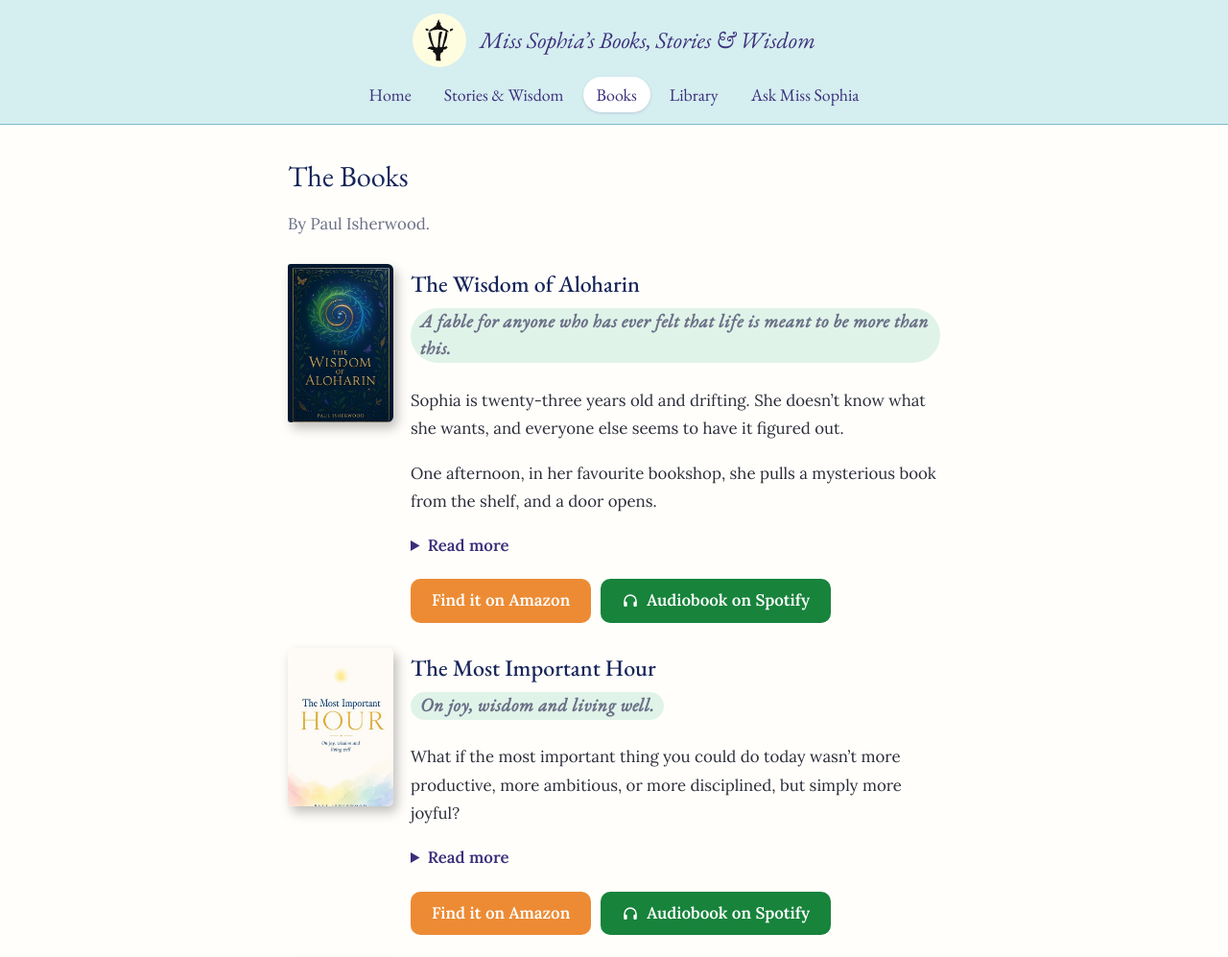
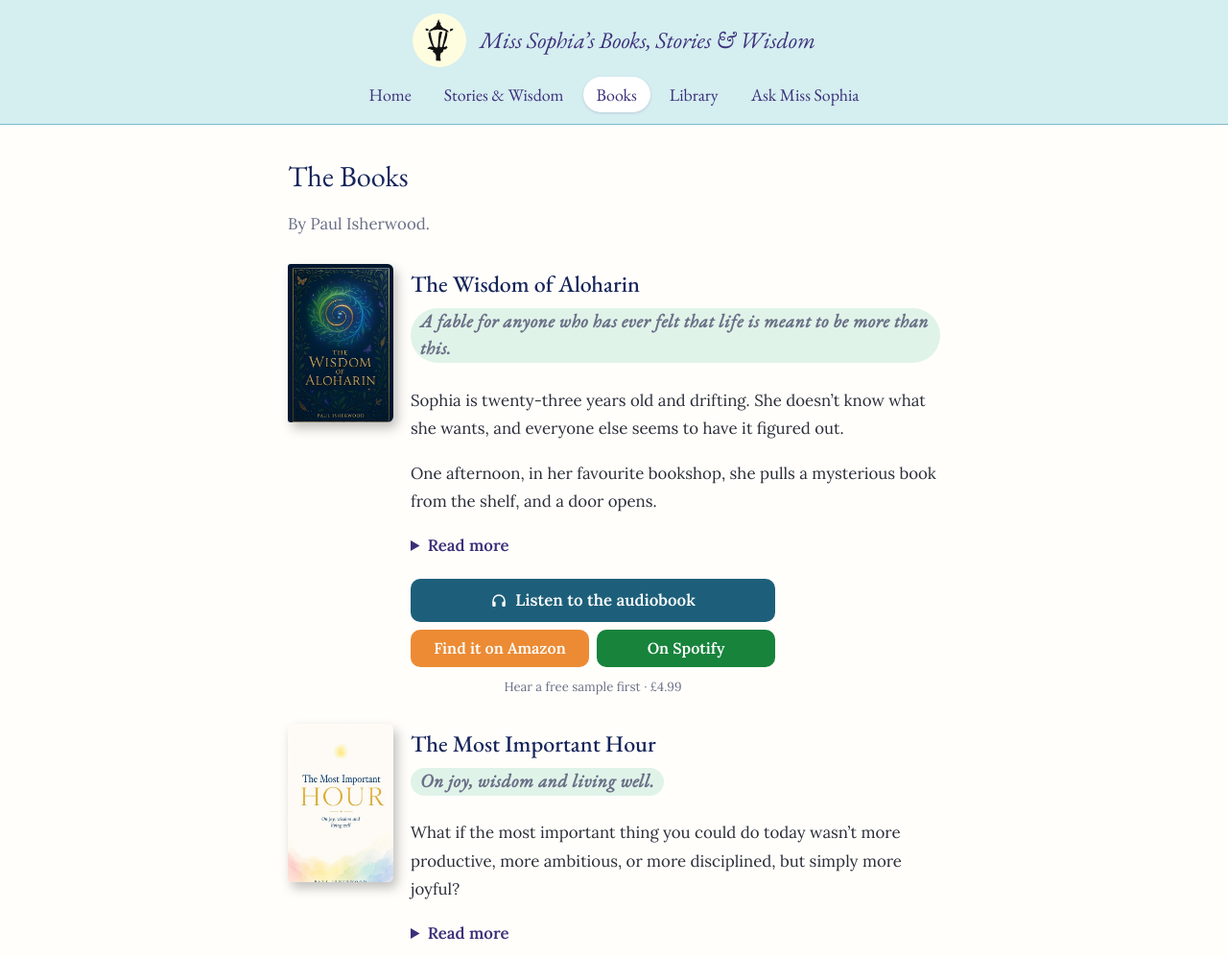
Before and after one commit to pjisherwood/miss-sophia-books, a plain HTML site: page books.html in a window 1280 px wide. Shown: the top 997 px of the page at 96% size. Drawn offline with nearby package versions, Linux system fonts and the light colour scheme.

Commit message:
Add The Wisdom of Aloharin audiobook (17 files in R2); A Christmas Dream listed first on the home page
Co-Authored-By: Claude Sonnet 5.5 <noreply@anthropic.com>
Claude-Session: https://claude.ai/code/session_01NSPDUXgSrfL9za4xk1jTEe

```diff
--- a/content.js
+++ b/content.js
@@ -605,6 +605,39 @@ const AUDIOBOOKS = [ {
     { n:10, title:"A Sign of Love", first:"The sound of the doorbell rang out just as Oliver reached for the peeler.", file:"track-12.mp3", duration:467 },
     { n:11, title:"The Greatest Gift", first:"After the robin’s visit, the garden beyond the frosted glass seemed even more still and quiet, the snow glistening faintly under the soft glow spilling from the living room.", file:"track-13.mp3", duration:540 }
   ]
+},
+{
+  slug:"wisdom-of-aloharin",
+  access:"paid", price:499, priceText:"£4.99", productId:"wisdom-of-aloharin-audiobook",
+    taxCode:"txcd_10301000", // Stripe product tax category "Audiobook" (same as A Christmas Dream)
+  bookSlug:"wisdom-of-aloharin",
+  buttonColor:"#1d5f7a", /* deep blue-teal from the cover: colours the Listen button on the Books page */
+  title:"The Wisdom of Aloharin",
+  kind:"Audiobook",
+  by:"Paul Isherwood",
+  narration:"Read by Miss Sophia", narrationNote:"AI voice",
+  cover:"covers/wisdom-of-aloharin.jpg",
+  theme:{bg:"#0b2036",accent:"mint"},
+  sample:{ audio:"audio/wisdom-of-aloharin-sample.mp3", duration:253 },
+  chapters:[
+    { n:null, title:"Titles & Credits", first:"", file:"01-titles-and-credits.mp3", duration:8 },
+    { n:1, title:"The Doorway", first:"", file:"02-chapter-01-the-doorway.mp3", duration:541 },
+    { n:2, title:"The Elders of Aloharin", first:"", file:"03-chapter-02-the-elders-of-aloharin.mp3", duration:567 },
+    { n:3, title:"The Prophet of Aloharin", first:"", file:"04-chapter-03-the-prophet-of-aloharin.mp3", duration:603 },
+    { n:4, title:"What Is the Purpose of Life", first:"", file:"05-chapter-04-what-is-the-purpose-of-life.mp3", duration:273 },
+    { n:5, title:"Who Am I Meant to Become", first:"", file:"06-chapter-05-who-am-i-meant-to-become.mp3", duration:120 },
+    { n:6, title:"Does Money Bring Happiness", first:"", file:"07-chapter-06-does-money-bring-happiness.mp3", duration:189 },
+    { n:7, title:"What is Success", first:"", file:"08-chapter-07-what-is-success.mp3", duration:138 },
+    { n:8, title:"Is Joy Really in the Journey", first:"", file:"09-chapter-08-is-joy-really-in-the-journey.mp3", duration:148 },
+    { n:9, title:"Where Do I Belong", first:"", file:"10-chapter-09-where-do-i-belong.mp3", duration:202 },
+    { n:10, title:"What Is Love", first:"", file:"11-chapter-10-what-is-love.mp3", duration:233 },
+    { n:11, title:"Healing a Broken Heart", first:"", file:"12-chapter-11-healing-a-broken-heart.mp3", duration:227 },
+    { n:12, title:"Peace of Mind", first:"", file:"13-chapter-12-peace-of-mind.mp3", duration:435 },
+    { n:13, title:"Does God Exist", first:"", file:"14-chapter-13-does-god-exist.mp3", duration:219 },
+    { n:14, title:"What Happens When We Die", first:"", file:"15-chapter-14-what-happens-when-we-die.mp3", duration:245 },
+    { n:15, title:"The Farewell", first:"", file:"16-chapter-15-the-farewell.mp3", duration:602 },
+    { n:16, title:"A New Beginning", first:"", file:"17-chapter-16-a-new-beginning.mp3", duration:503 }
+  ]
 } ];
 /* helpers used by the product page and the player */
 const bookSeconds = b => b.chapters.reduce((a,c) => a + c.duration, 0);
```
Also changed, not shown: index.html (+2 -1 lines), 1 other file.
